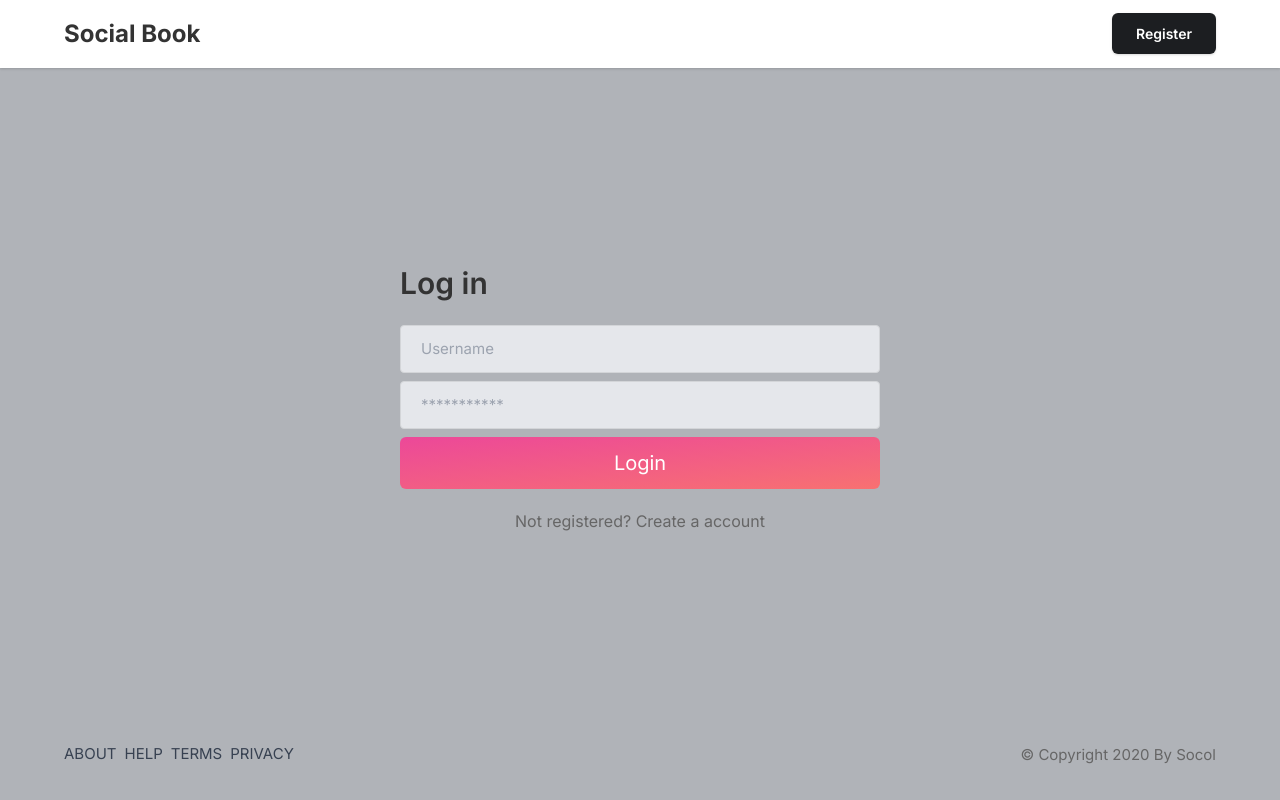
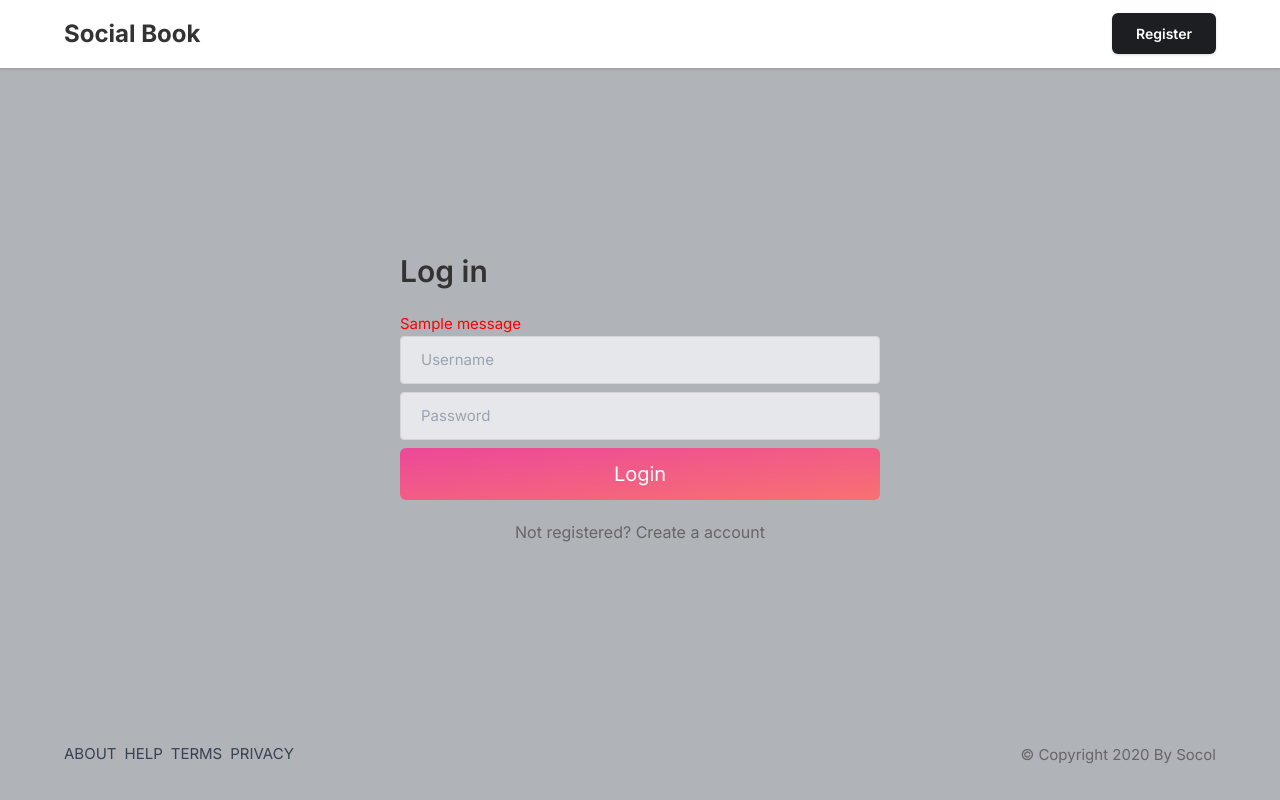
Before and after one commit to arezoo88/social-media, a Django app: template templates/signin.html in a window 1280 px wide. Run offline with Django 3.2, Linux system fonts and the light colour scheme; the template is opened without the code that fills it, so the values that code supplies are empty; tables that the repository leaves empty hold one stand-in row (values such as "Sample post"); one stand-in notice (Sample message) is shown; parts of the project's set-up code (start-up, migrations or seed data) failed here and were passed over.

Commit message:
feat: show messages backend in template

```diff
--- a/templates/signin.html
+++ b/templates/signin.html
@@ -48,9 +48,20 @@
         <div>
             <div class="lg:p-12 max-w-md max-w-xl lg:my-0 my-12 mx-auto p-6 space-y-">
                 <h1 class="lg:text-3xl text-xl font-semibold  mb-6"> Log in</h1>
-                <form action="index.html">
-                    <input type="text" placeholder="Username" class="bg-gray-200 mb-2 shadow-none dark:bg-gray-800" style="border: 1px solid #d3d5d8 !important;">
-                    <input type="text" placeholder="***********" class="bg-gray-200 mb-2 shadow-none dark:bg-gray-800" style="border: 1px solid #d3d5d8 !important;">
+                <div>
+                    <style>
+                        h5{
+                            color: red
+                        }
+                    </style>
+                    {% for message in messages %}
+                        <h5>{{message}}</h5>
+                    {% endfor %}
+                </div>
+                <form action="" method="POST">
+                    {% csrf_token %}
+                    <input type="text" placeholder="Username" name="username" class="bg-gray-200 mb-2 shadow-none dark:bg-gray-800" style="border: 1px solid #d3d5d8 !important;">
+                    <input type="password" placeholder="Password" name="password" class="bg-gray-200 mb-2 shadow-none dark:bg-gray-800" style="border: 1px solid #d3d5d8 !important;">
                     <!-- <div class="flex justify-between my-4">
                         <div class="checkbox">
                             <input type="checkbox" id="chekcbox1" checked>
```
